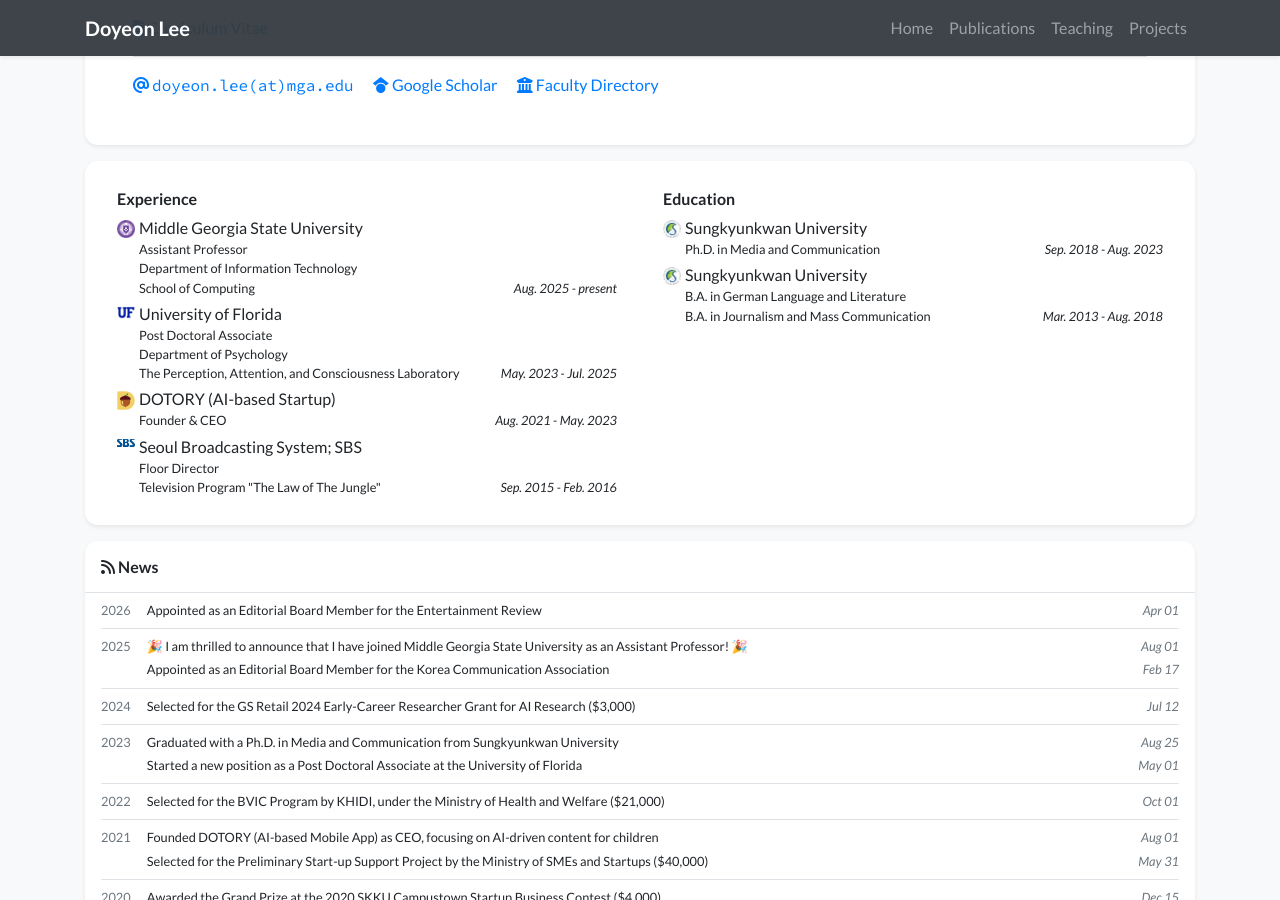
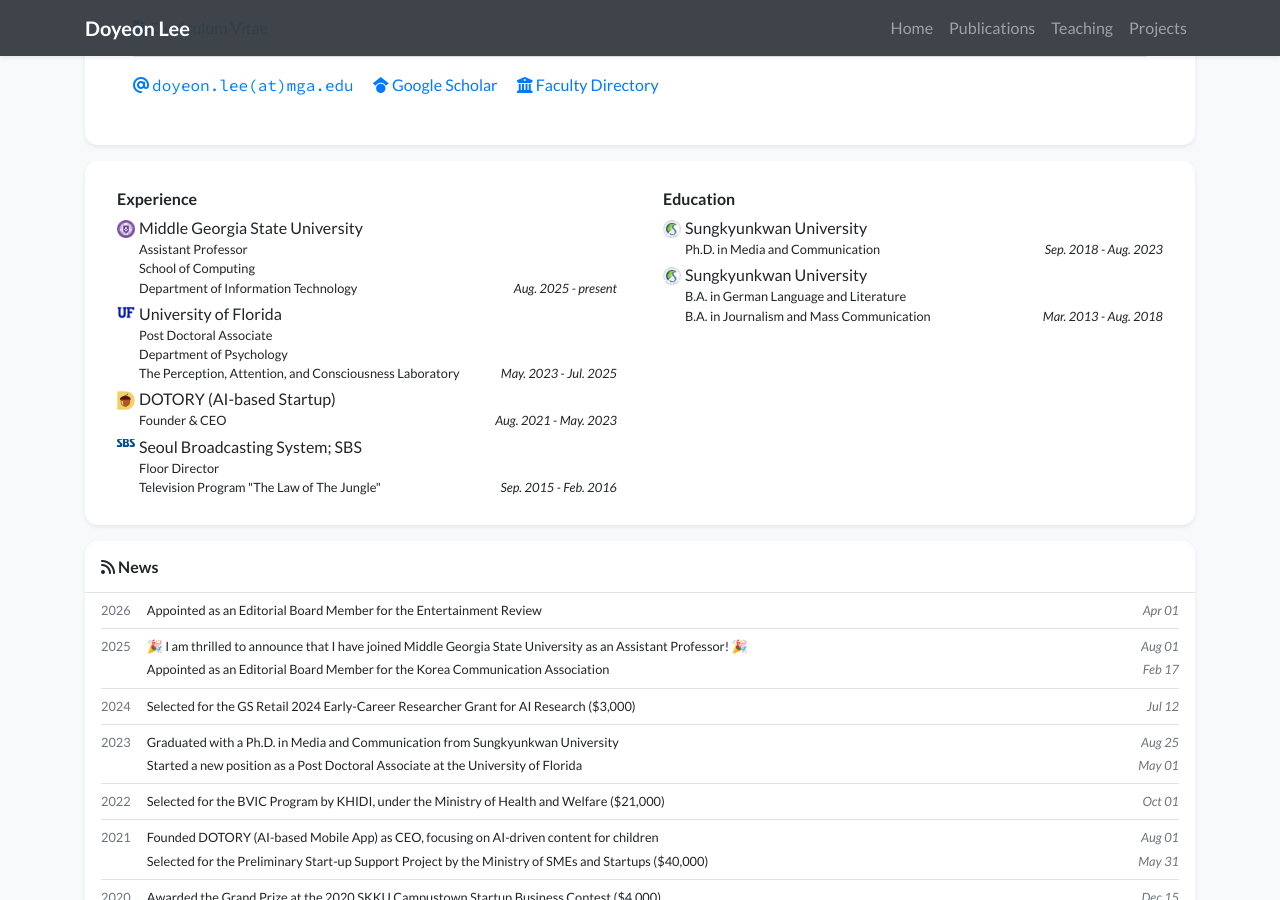
Before and after one commit to doyeonlee-log/doyeonlee-log.github.io, a Jekyll site: the page built from index.html, in a window 1280 px wide and 900 px high, scrolled down 368 px. Built offline with Jekyll 4.4.1, drawn with Linux system fonts in a browser that asks for light colours; nearby versions of some CDN libraries; a style sheet for code colours, icons or effects is not loaded.

```diff
--- a/_data/profile.yml
+++ b/_data/profile.yml
@@ -48,8 +48,8 @@ experience:
   logo: /assets/images/badges/MGA_round_logo.png
   position: >-
     Assistant Professor <br/>
-    Department of Information Technology <br/>
-    School of Computing
+    School of Computing <br/>
+    Department of Information Technology
   date: Aug. 2025 - present
 - name: University of Florida
   logo: /assets/images/badges/UF_round_logo.png
```
